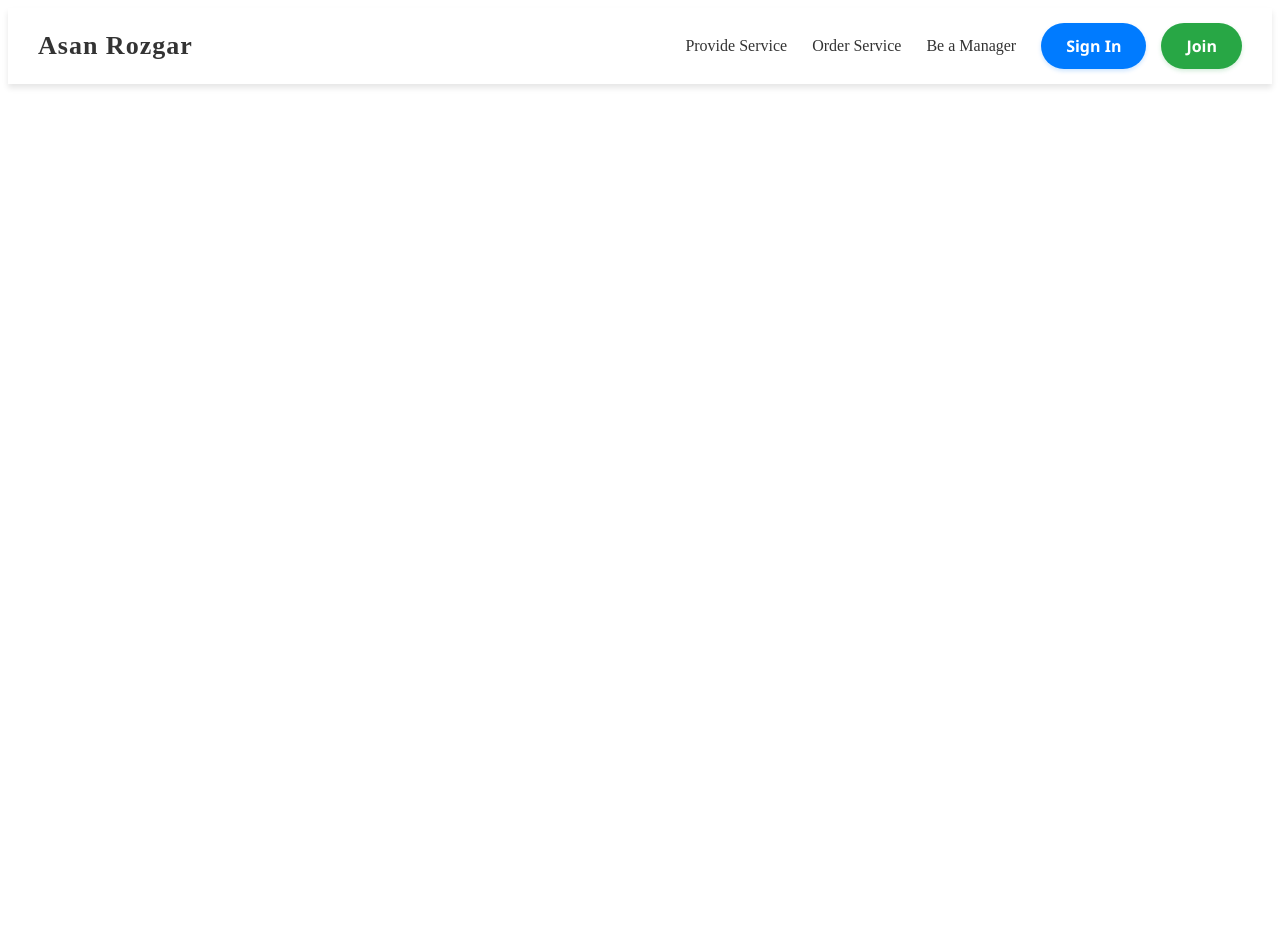
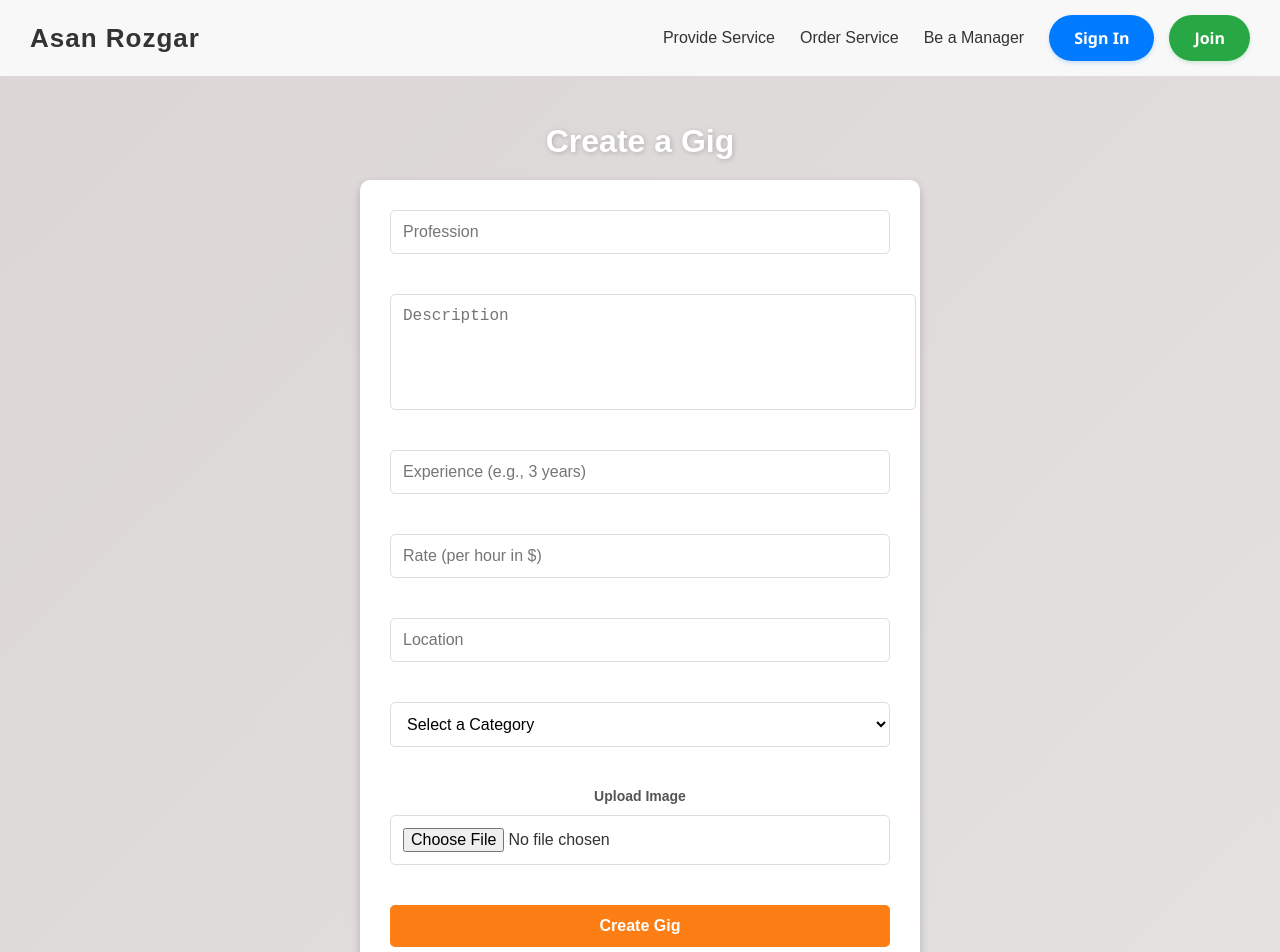
Before and after one commit to awais1019/Asan-Amdan, a React (Create React App) app in the folder client/: page /provide-service in a window 1280 px wide. Shown: the top 952 px of the page. Before the commit the page ends 800 px from the top, so only its background shows below. Built offline with nearby package versions, Linux system fonts and the light colour scheme.

Commit message:
Added make gig page

```diff
--- a/client/src/App.jsx
+++ b/client/src/App.jsx
@@ -6,6 +6,7 @@ import { links } from './data/links';
 import { buttons } from './data/links';
 import SignUp from './components/AuthenticationComponents/UserSignUp';
 import SignIn from './components/AuthenticationComponents/UserSignIn';
+import CreateGig from './components/GigComponents/MakeGig';
 
 const App = () => {
   return (
@@ -23,6 +24,7 @@ const App = () => {
         <Route path="/" element={<HomePage />} />
         <Route path="/SignUp" element={<SignUp />} />
         <Route path="/SignIn" element={<SignIn />} />
+        <Route path="/provide-service" element={<CreateGig />} />
       </Routes>
     </>
   );
--- /dev/null
+++ b/client/src/components/GigComponents/MakeGig.jsx
@@ -0,0 +1,143 @@
+import React, { useState } from "react";
+import axios from "axios";
+import "../styles/CreateGig/MakeGig.css";
+
+const CreateGig = () => {
+  const [gigData, setGigData] = useState({
+    profession: "",
+    experience: "",
+    description: "",
+    rate: "",
+    location: "",
+    category: "",
+    image: null,
+  });
+
+  const [imagePreview, setImagePreview] = useState(null);
+  const [error, setError] = useState("");
+  const [success, setSuccess] = useState("");
+
+  const categories = ["Web Development", "Graphic Design", "Content Writing", "Photography", "Digital Marketing"];
+
+  const handleChange = (e) => {
+    const { name, value } = e.target;
+    setGigData({
+      ...gigData,
+      [name]: value,
+    });
+  };
+
+  const handleImageChange = (e) => {
+    const file = e.target.files[0];
+    if (file) {
+      setGigData({ ...gigData, image: file });
+      setImagePreview(URL.createObjectURL(file));
+    }
+  };
+
+  const handleSubmit = async (e) => {
+    e.preventDefault();
+    const formData = new FormData();
+
+    for (const key in gigData) {
+      formData.append(key, gigData[key]);
+    }
+
+    try {
+      const response = await axios.post("http://localhost:4000/api/v1/gigs/create", formData, {
+        headers: {
+          "Content-Type": "multipart/form-data",
+        },
+      });
+
+      setSuccess("Gig created successfully!");
+      setError("");
+      setGigData({
+        profession: "",
+        experience: "",
+        description: "",
+        rate: "",
+        location: "",
+        category: "",
+        image: null,
+      });
+      setImagePreview(null);
+    } catch (err) {
+      setError(err.response?.data?.message || "Failed to create gig. Please try again.");
+      setSuccess("");
+    }
+  };
+
+  return (
+    <div className="create-gig-container">
+      <h2>Create a Gig</h2>
+      <form onSubmit={handleSubmit} className="create-gig-form">
+        {error && <p className="error">{error}</p>}
+        {success && <p className="success">{success}</p>}
+
+        <input
+          type="text"
+          name="profession"
+          placeholder="Profession"
+          value={gigData.profession}
+          onChange={handleChange}
+          required
+        />
+
+        <textarea
+          name="description"
+          placeholder="Description"
+          value={gigData.description}
+          onChange={handleChange}
+          rows="5"
+          required
+        ></textarea>
+
+        <input
+          type="text"
+          name="experience"
+          placeholder="Experience (e.g., 3 years)"
+          value={gigData.experience}
+          onChange={handleChange}
+          required
+        />
+
+        <input
+          type="number"
+          name="rate"
+          placeholder="Rate (per hour in $)"
+          value={gigData.rate}
+          onChange={handleChange}
+          required
+        />
+
+        <input
+          type="text"
+          name="location"
+          placeholder="Location"
+          value={gigData.location}
+          onChange={handleChange}
+        />
+
+        <select name="category" value={gigData.category} onChange={handleChange} required>
+          <option value="">Select a Category</option>
+          {categories.map((category, index) => (
+            <option key={index} value={category}>
+              {category}
+            </option>
+          ))}
+        </select>
+
+        <div className="image-upload">
+          <label htmlFor="image">Upload Image</label>
+          <input type="file" id="image" name="image" accept="image/*" onChange={handleImageChange} />
+          {imagePreview && <img src={imagePreview} alt="Preview" className="image-preview" />}
+        </div>
+
+        <button type="submit">Create Gig</button>
+      </form>
+    </div>
+  );
+};
+
+export default CreateGig;
--- /dev/null
+++ b/client/src/components/styles/CreateGig/MakeGig.css
@@ -0,0 +1,136 @@
+/* General Styles */
+body {
+    font-family: 'Arial', sans-serif;
+    margin: 0;
+    padding: 0;
+    background-color: #f4f4f9;
+}
+
+/* Container */
+.create-gig-container {
+    display: flex;
+    flex-direction: column;
+    align-items: center;
+    justify-content: center;
+    min-height: 100vh;
+    padding: 20px;
+    background: linear-gradient(135deg, #dcd6d6, #e4e1e1);
+    color: #333;
+}
+
+/* Title */
+.create-gig-container h2 {
+    font-size: 2rem;
+    color: #fff;
+    margin-bottom: 20px;
+    text-shadow: 1px 1px 5px rgba(0, 0, 0, 0.2);
+}
+
+/* Form */
+.create-gig-form {
+    background: #ffffff;
+    padding: 20px 30px;
+    border-radius: 10px;
+    box-shadow: 0 4px 10px rgba(0, 0, 0, 0.2);
+    width: 100%;
+    max-width: 500px;
+}
+
+.create-gig-form input,
+.create-gig-form select,
+.create-gig-form textarea,
+.create-gig-form button {
+    width: 100%;
+    padding: 12px;
+    margin: 10px 0;
+    border: 1px solid #ddd;
+    border-radius: 5px;
+    font-size: 1rem;
+    outline: none;
+    transition: all 0.3s ease;
+}
+
+.create-gig-form input:focus,
+.create-gig-form textarea:focus,
+.create-gig-form select:focus {
+    border-color: #fd7e14;
+    box-shadow: 0 0 5px rgba(253, 126, 20, 0.5);
+}
+
+.create-gig-form textarea {
+    resize: none;
+}
+
+/* Dropdown */
+.create-gig-form select {
+    background-color: #fff;
+    cursor: pointer;
+}
+
+/* Button */
+.create-gig-form button {
+    background: #fd7e14;
+    color: white;
+    font-weight: bold;
+    border: none;
+    cursor: pointer;
+    transition: background 0.3s ease;
+}
+
+.create-gig-form button:hover {
+    background: #ff9d3f;
+    box-shadow: 0 4px 10px rgba(253, 126, 20, 0.3);
+}
+
+/* Error & Success Messages */
+.error {
+    color: #d9534f;
+    font-weight: bold;
+    margin-bottom: 10px;
+}
+
+.success {
+    color: #28a745;
+    font-weight: bold;
+    margin-bottom: 10px;
+}
+
+/* Image Upload */
+.image-upload {
+    margin-top: 10px;
+    text-align: center;
+}
+
+.image-upload label {
+    font-weight: bold;
+    color: #555;
+}
+
+.image-upload input {
+    margin-top: 10px;
+}
+
+.image-preview {
+    margin-top: 10px;
+    max-width: 100%;
+    height: auto;
+    border-radius: 10px;
+    box-shadow: 0 2px 8px rgba(0, 0, 0, 0.2);
+}
+
+/* Media Queries */
+@media (max-width: 600px) {
+    .create-gig-form {
+        padding: 15px 20px;
+    }
+
+    .create-gig-container h2 {
+        font-size: 1.5rem;
+    }
+
+    .create-gig-form input,
+    .create-gig-form textarea,
+    .create-gig-form button {
+        font-size: 0.9rem;
+    }
+}
```
